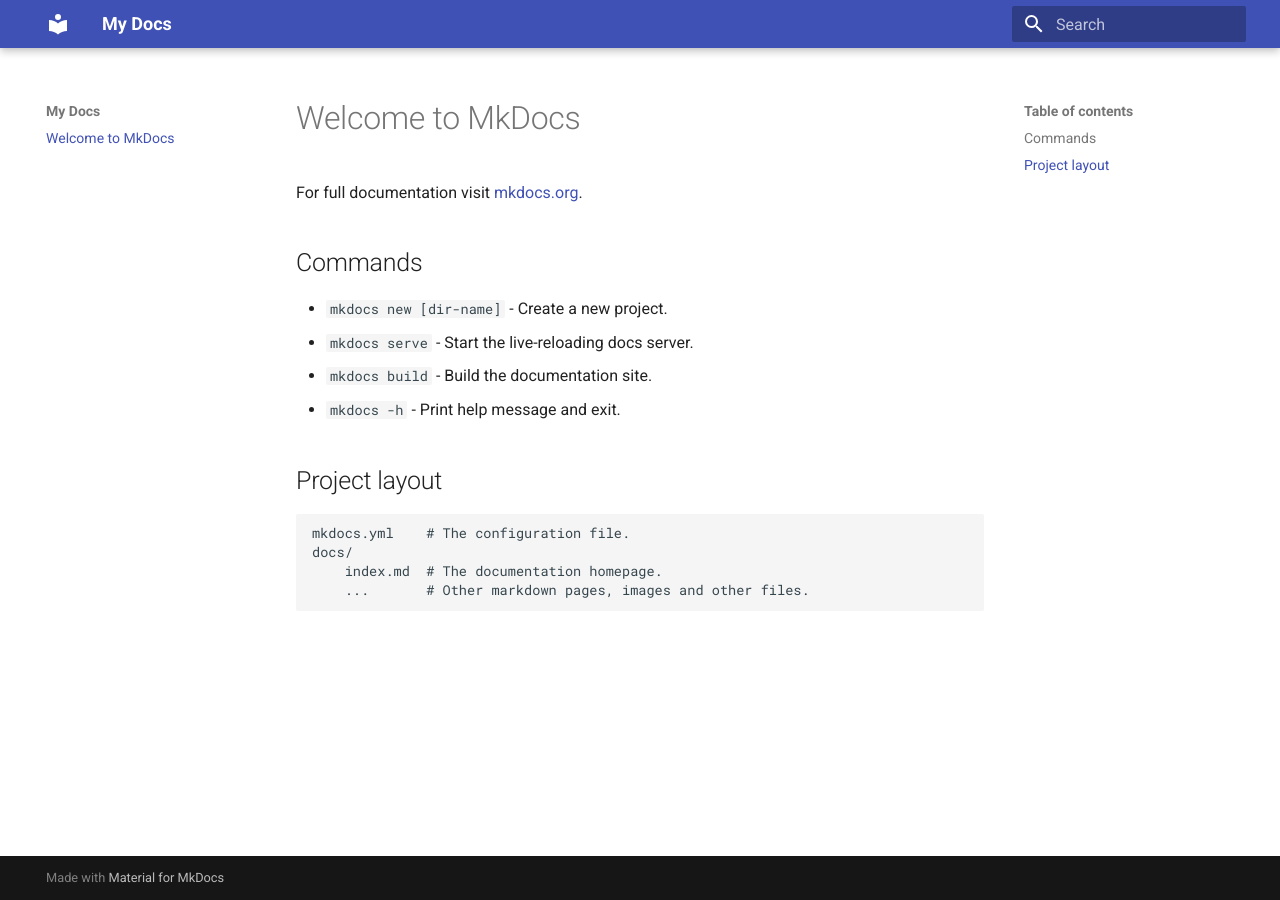
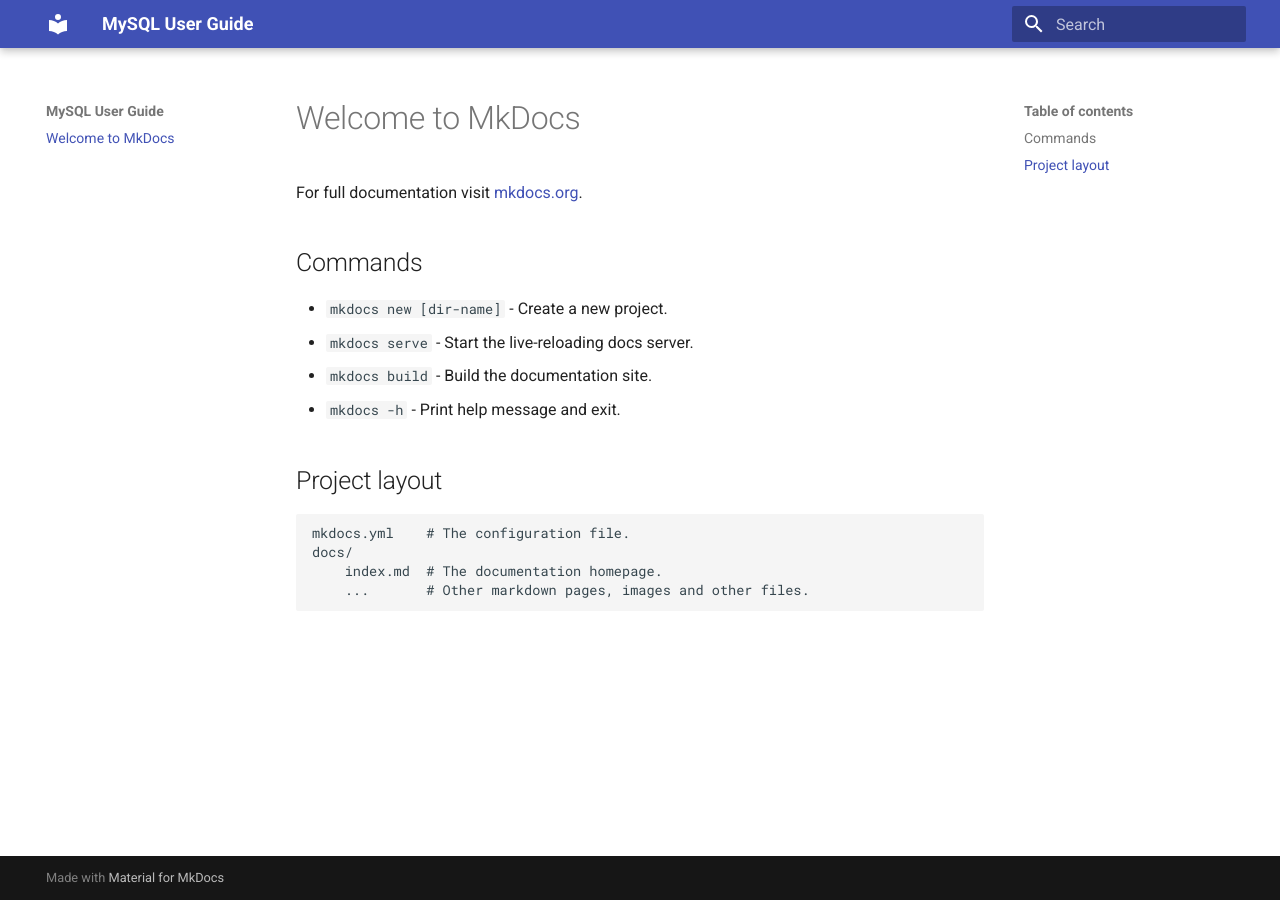
Before and after one commit to SSollestre/CommUserGuide, an MkDocs documentation site: the page built from docs/index.md, in a window 1280 px wide. Built offline with MkDocs 1.6.1 and Material for MkDocs 9.7.7, drawn with Linux system fonts in a browser that asks for light colours.

Commit message:
Change site name

```diff
--- a/mkdocs.yml
+++ b/mkdocs.yml
@@ -1,3 +1,3 @@
-site_name: My Docs
+site_name: MySQL User Guide
 theme:
   name: material
```
